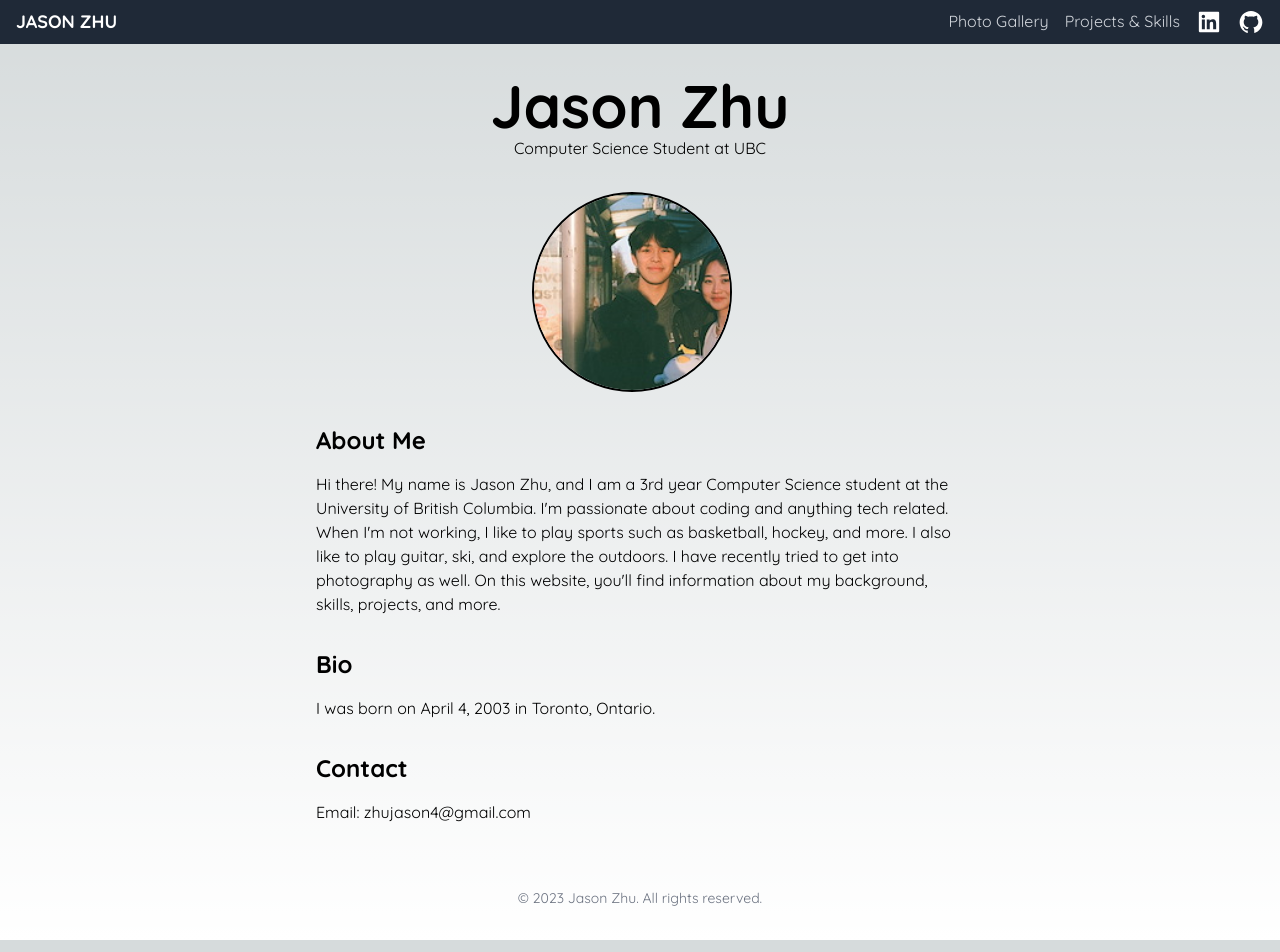
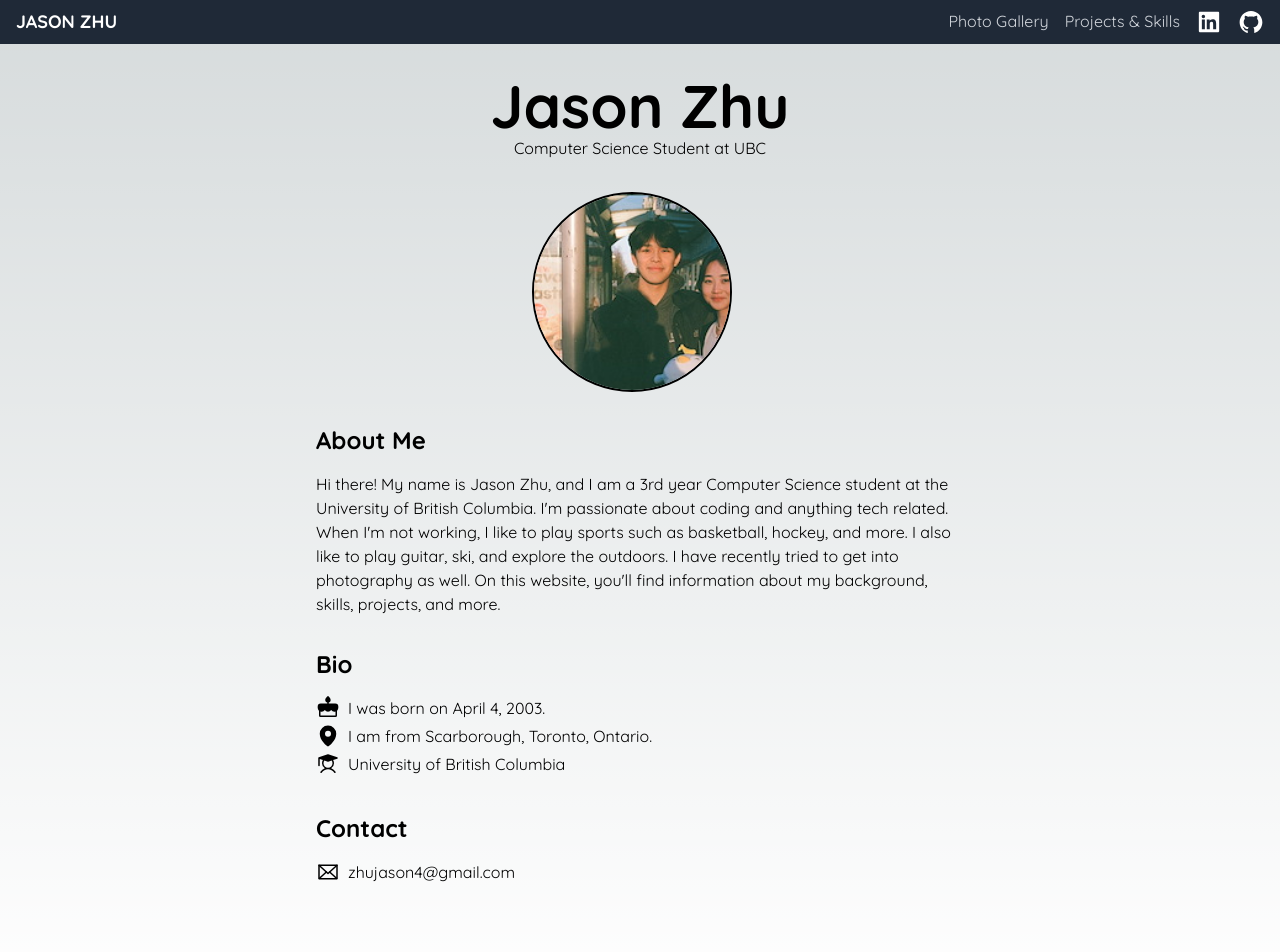
Before and after one commit to zhujhj/zhujhj.github.io, a Next.js app: page / in a window 1280 px wide. Shown: the top 952 px of the page. Built offline with nearby package versions, Linux system fonts and the light colour scheme.

Commit message:
minor changes

```diff
--- a/app/page.jsx
+++ b/app/page.jsx
@@ -115,6 +115,10 @@
 
 import Head from 'next/head';
 import { motion } from 'framer-motion';
+import { Cake } from "phosphor-react";
+import { MapPin } from "phosphor-react";
+import { Envelope } from "phosphor-react";
+import { Student } from "phosphor-react";
 
 const Home = () => {
 
@@ -130,20 +134,20 @@ const Home = () => {
         <meta name="description" content="Welcome to my personal profile!" />
       </Head>
 
-      <header className="text-center mb-8 px-[300px]">
+      <motion.header
+        className="text-center mb-8 px-[300px]"
+        initial="initial"
+        animate="animate"
+        variants={fadeIn}
+        transition={{ duration: 1.5 }}>
         {/* <div>
           <h1 className="text-4xl font-bold">Jason Zhu</h1>
           <p>Computer Science Student at UBC</p>
         </div> */}
         <div>
-          <motion.h1
-            className="text-6xl font-bold"
-            initial="initial"
-            animate="animate"
-            variants={fadeIn}
-          >
+          <h1 className="text-6xl font-bold">
             Jason Zhu
-          </motion.h1>
+          </h1>
           <p className=''>Computer Science Student at UBC</p>
         </div>
         <div className='mt-8 flex justify-center'>
@@ -151,9 +155,14 @@ const Home = () => {
             <img src="/images/meandemma.jpeg" alt="Profile" className="object-cover w-full h-full justify-right" />
           </div>
         </div>
-      </header>
+      </motion.header>
 
-      <main className='px-[300px]'>
+      <motion.main
+        className='px-[300px]'
+        initial="initial"
+        animate="animate"
+        variants={fadeIn}
+        transition={{ duration: 2 }}>
         <section className="mb-8">
           <h2 className="text-2xl font-bold mb-4">About Me</h2>
           <p>
@@ -165,17 +174,23 @@ const Home = () => {
         </section>
         <section className="mb-8">
           <h2 className="text-2xl font-bold mb-4">Bio</h2>
-          <p>
-            I was born on April 4, 2003 in Toronto, Ontario.
+          <p className='flex justify-start'>
+          <Cake size={32} weight="fill" className='pr-2 -mt-1'/> I was born on April 4, 2003.
+          </p>
+          <p className='flex justify-start'>
+          <MapPin size={32} weight="fill" className='pr-2 -mt-1'/> I am from Scarborough, Toronto, Ontario.
+          </p>
+          <p className='flex justify-start'>
+          <Student size={32} weight="fill" className='pr-2 -mt-1'/> University of British Columbia
           </p>
         </section>
         <section className="mb-8">
           <h2 className="text-2xl font-bold mb-4">Contact</h2>
-          <p>
-            Email: zhujason4@gmail.com
+          <p className='flex justify-start'>
+            <Envelope size={32} className='pr-2 -mt-1'/> zhujason4@gmail.com
           </p>
         </section>
-      </main>
+      </motion.main>
     </div>
   );
 };
--- a/app/photogallery/page.jsx
+++ b/app/photogallery/page.jsx
@@ -100,7 +100,7 @@ const [selectedPhoto, setSelectedPhoto] = useState(null);
               alt={photo.alt}
               width={500}
               height={500}
-              className="object-cover cursor-pointer"
+              className="object-cover cursor-pointer shadow-lg border-2 border-black rounded-lg"
             />
           </div>
         ))}
--- a/app/projects/page.jsx
+++ b/app/projects/page.jsx
@@ -54,6 +54,11 @@ const Projects = () => {
             <p className='border-2 border-black rounded-lg p-2 mx-2'>R</p>
             <p className='border-2 border-black rounded-lg p-2 mx-2'>Jupyter Notebook</p>
             <p className='border-2 border-black rounded-lg p-2 mx-2'>C++</p>
+            <p className='border-2 border-black rounded-lg p-2 mx-2'>Python</p>
+            <p className='border-2 border-black rounded-lg p-2 mx-2'>HTML</p>
+            <p className='border-2 border-black rounded-lg p-2 mx-2'>CSS</p>
+            <p className='border-2 border-black rounded-lg p-2 mx-2'>JavaScript</p>
+            <p className='border-2 border-black rounded-lg p-2 mx-2'>React.js</p>
           </div>
         </section>
       </main>
```
